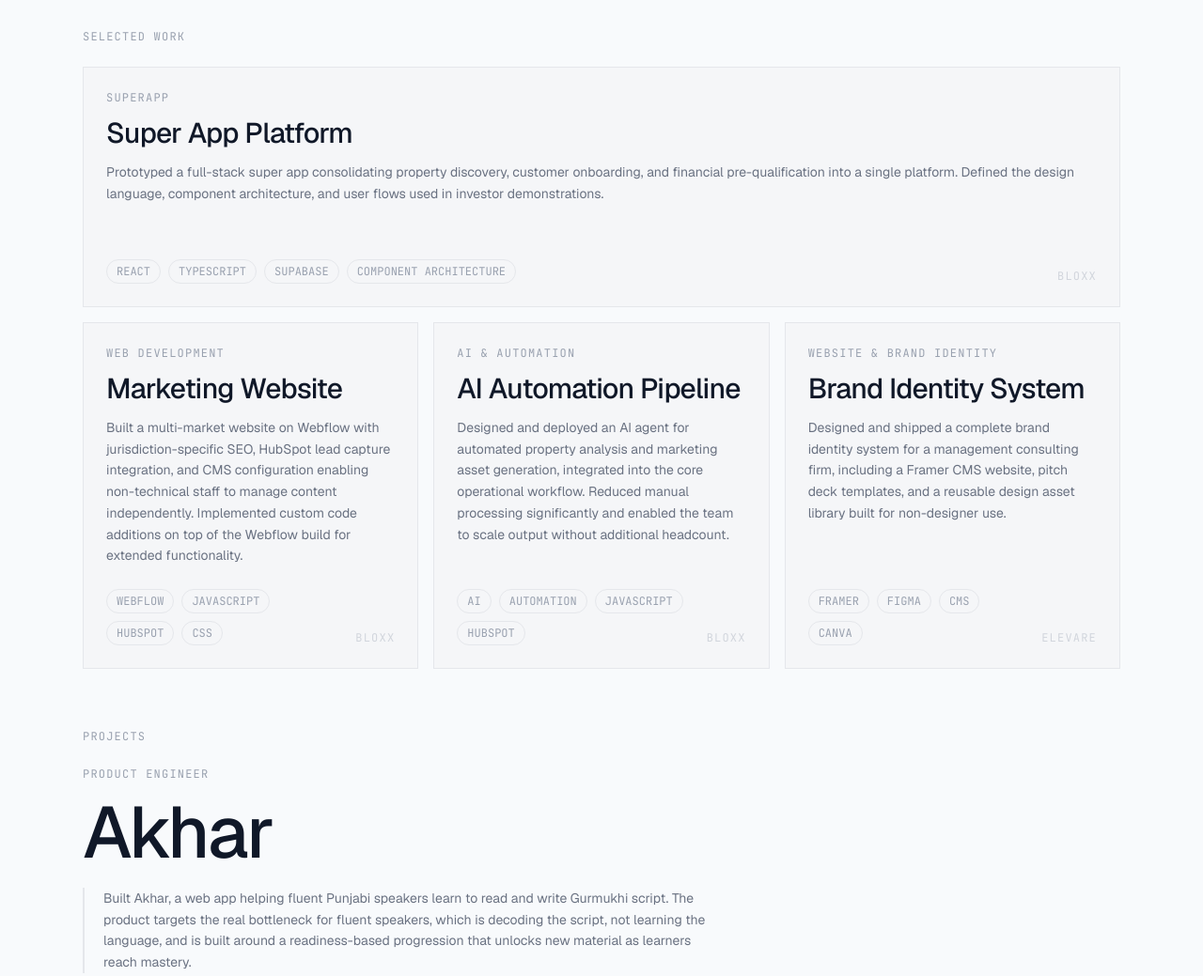
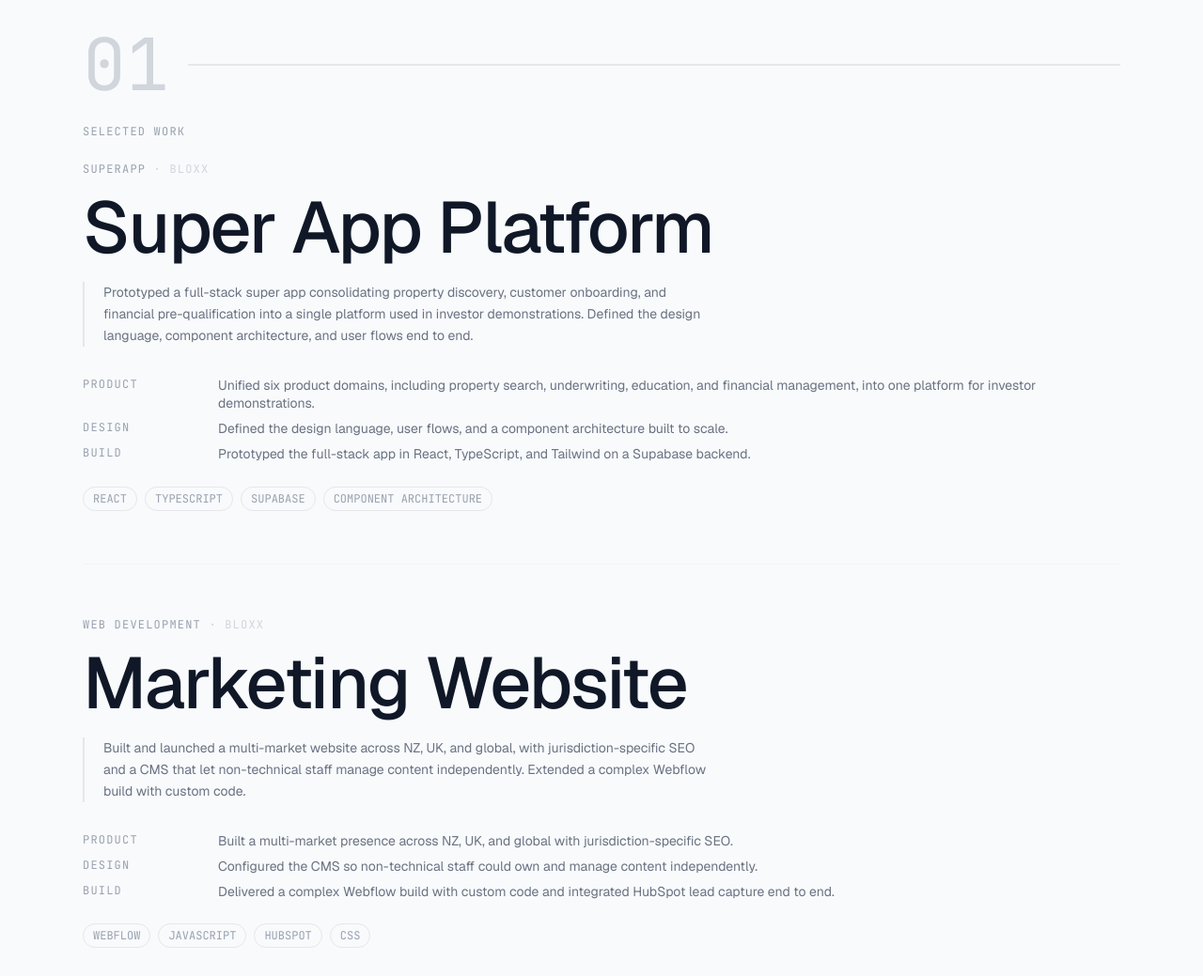
Before and after one commit to Ilknox/portfolio-website, an Astro site: page / in a window 1280 px wide. Shown: the part 720-1759 px from the top of the page at 94% size. Built offline with nearby package versions, Linux system fonts and the light colour scheme; Astro itself is replaced by a stand-in of ours.

Commit message:
Updated work projects section

```diff
--- a/src/components/App.tsx
+++ b/src/components/App.tsx
@@ -13,34 +13,55 @@ const NAV_ITEMS = [
 const PROJECTS = [
   {
     id: 'bloxx-superapp',
+    name: 'Super App Platform',
+    role: 'Superapp',
     company: 'BLOXX',
-    title: 'Super App Platform',
-    type: 'Superapp',
-    desc: 'Prototyped a full-stack super app consolidating property discovery, customer onboarding, and financial pre-qualification into a single platform. Defined the design language, component architecture, and user flows used in investor demonstrations.',
+    desc: 'Prototyped a full-stack super app consolidating property discovery, customer onboarding, and financial pre-qualification into a single platform used in investor demonstrations. Defined the design language, component architecture, and user flows end to end.',
+    highlights: [
+      { label: 'PRODUCT', text: 'Unified six product domains, including property search, underwriting, education, and financial management, into one platform for investor demonstrations.' },
+      { label: 'DESIGN',  text: 'Defined the design language, user flows, and a component architecture built to scale.' },
+      { label: 'BUILD',   text: 'Prototyped the full-stack app in React, TypeScript, and Tailwind on a Supabase backend.' },
+    ],
     tags: ['REACT', 'TYPESCRIPT', 'SUPABASE', 'COMPONENT ARCHITECTURE'],
   },
   {
     id: 'bloxx-website',
+    name: 'Marketing Website',
+    role: 'Web Development',
     company: 'BLOXX',
-    title: 'Marketing Website',
-    type: 'Web Development',
-    desc: 'Built a multi-market website on Webflow with jurisdiction-specific SEO, HubSpot lead capture integration, and CMS configuration enabling non-technical staff to manage content independently. Implemented custom code additions on top of the Webflow build for extended functionality.',
+    desc: 'Built and launched a multi-market website across NZ, UK, and global, with jurisdiction-specific SEO and a CMS that let non-technical staff manage content independently. Extended a complex Webflow build with custom code.',
+    highlights: [
+      { label: 'PRODUCT', text: 'Built a multi-market presence across NZ, UK, and global with jurisdiction-specific SEO.' },
+      { label: 'DESIGN',  text: 'Configured the CMS so non-technical staff could own and manage content independently.' },
+      { label: 'BUILD',   text: 'Delivered a complex Webflow build with custom code and integrated HubSpot lead capture end to end.' },
+    ],
     tags: ['WEBFLOW', 'JAVASCRIPT', 'HUBSPOT', 'CSS'],
   },
   {
     id: 'bloxx-ai',
+    name: 'AI Automation Pipeline',
+    role: 'AI & Automation',
     company: 'BLOXX',
-    title: 'AI Automation Pipeline',
-    type: 'AI & Automation',
-    desc: 'Designed and deployed an AI agent for automated property analysis and marketing asset generation, integrated into the core operational workflow. Reduced manual processing significantly and enabled the team to scale output without additional headcount.',
+    desc: 'Designed and deployed a two-stage pipeline that used AI to analyse properties and then auto-generate marketing assets from that analysis, integrated directly into the core operational workflow.',
+    highlights: [
+      { label: 'RESEARCH', text: 'Spoke with customers to understand where the value of property information sits, then shaped the pipeline output around what they actually needed.' },
+      { label: 'PRODUCT',  text: 'Targeted the manual property analysis and marketing production bottleneck slowing the core operational workflow.' },
+      { label: 'DESIGN',   text: 'Built a Figma template system that auto-populated marketing components from structured data, removing manual design work per property.' },
+      { label: 'BUILD',    text: 'Deployed a custom Google Gemini agent for property analysis, then piped its output through a structured data source into the Figma system to generate marketing assets end to end.' },
+    ],
     tags: ['AI', 'AUTOMATION', 'JAVASCRIPT', 'HUBSPOT'],
   },
   {
     id: 'elevare',
+    name: 'Brand Identity System',
+    role: 'Website & Brand Identity',
     company: 'Elevare',
-    title: 'Brand Identity System',
-    type: 'Website & Brand Identity',
     desc: 'Designed and shipped a complete brand identity system for a management consulting firm, including a Framer CMS website, pitch deck templates, and a reusable design asset library built for non-designer use.',
+    highlights: [
+      { label: 'PRODUCT', text: 'Gave a management consulting firm a coherent, self-manageable brand presence from scratch.' },
+      { label: 'DESIGN',  text: 'Created the full identity system, from website to pitch deck templates to letterhead.' },
+      { label: 'BUILD',   text: 'Shipped a Framer CMS website and a reusable design asset library built for non-designer use.' },
+    ],
     tags: ['FRAMER', 'FIGMA', 'CMS', 'CANVA'],
   },
 ];
@@ -91,12 +112,12 @@ const PERSONAL_PROJECTS = [
 
 const STACK_CATS = [
   { cat: 'Languages',        items: ['TypeScript', 'JavaScript', 'Python', 'SQL'] },
-  { cat: 'Frontend',         items: ['React', 'Next.js', 'Tailwind CSS', 'HTML', 'CSS'] },
-  { cat: 'Backend',          items: ['Node.js', 'PostgreSQL', 'GraphQL', 'Express'] },
-  { cat: 'Infrastructure',   items: ['Docker', 'AWS', 'Render', 'Vercel'] },
+  { cat: 'Frontend',         items: ['React', 'Next.js', 'Vite', 'Tailwind CSS', 'HTML', 'CSS'] },
+  { cat: 'Backend',          items: ['Node.js', 'NestJS', 'PostgreSQL', 'GraphQL', 'Express'] },
+  { cat: 'Infrastructure',   items: ['Supabase', 'Docker', 'AWS', 'Render', 'Vercel'] },
   { cat: 'Platforms',        items: ['HubSpot', 'Webflow', 'Wix', 'Framer'] },
   { cat: 'Design',           items: ['Figma', 'Adobe Photoshop', 'Adobe Premiere Pro', 'Adobe Firefly', 'Adobe Lightroom', 'Canva'] },
-  { cat: 'AI & Agentic',     items: ['Claude Code', 'Google Antigravity', 'Cursor', 'n8n'] },
+  { cat: 'AI & Agentic',     items: ['Claude Code', 'Google Gemini', 'Bolt', 'Cursor', 'n8n'] },
 ];
 
 const EXPERIENCE_PARENT = {
@@ -173,6 +194,7 @@ function Nav() {
           <div className="hidden md:flex items-center gap-8">
             <a href="#work" className="text-sm font-medium text-gray-400 hover:text-gray-900 transition-colors">Work</a>
             <a href="#projects" className="text-sm font-medium text-gray-400 hover:text-gray-900 transition-colors">Projects</a>
+            <a href="#stack" className="text-sm font-medium text-gray-400 hover:text-gray-900 transition-colors">Stack</a>
             <a href="#experience" className="text-sm font-medium text-gray-400 hover:text-gray-900 transition-colors">Experience</a>
           </div>
 
@@ -240,9 +262,10 @@ function Nav() {
           <p className="text-xs font-mono tracking-widest text-gray-300 uppercase mb-8">Navigation</p>
           <div className="flex flex-col gap-2">
             {[
-              { label: 'Work', href: '#work', delay: '0.12s' },
-              { label: 'Projects', href: '#projects', delay: '0.16s' },
-              { label: 'Experience', href: '#experience', delay: '0.2s' },
+              { label: 'Work',       href: '#work',       delay: '0.12s' },
+              { label: 'Projects',   href: '#projects',   delay: '0.16s' },
+              { label: 'Stack',      href: '#stack',      delay: '0.20s' },
+              { label: 'Experience', href: '#experience', delay: '0.24s' },
             ].map(({ label, href, delay }) => (
               <a
                 key={label}
@@ -326,7 +349,7 @@ function Hero() {
 }
 
 // ---------------------------------------------------------------------------
-// Bento grid
+// Shared primitives
 // ---------------------------------------------------------------------------
 
 function Chip({ label }: { label: string }) {
@@ -337,88 +360,34 @@ function Chip({ label }: { label: string }) {
   );
 }
 
-function ProjectCard({
-  project,
-  className = '',
-}: {
-  project: (typeof PROJECTS)[0];
-  className?: string;
-}) {
-  return (
-    <div
-      className={`border border-gray-200 bg-gray-100/50 p-6 flex flex-col justify-between gap-6 ${className}`}
-    >
-      <div>
-        <p className="text-xs font-mono tracking-widest text-gray-400 uppercase mb-3">
-          {project.type}
-        </p>
-        <h3 className="text-2xl md:text-3xl font-medium tracking-tight text-gray-900">
-          {project.title}
-        </h3>
-        <p className="mt-3 text-sm text-gray-500 leading-relaxed">{project.desc}</p>
-      </div>
-      <div className="flex items-end justify-between gap-4">
-        <div className="flex flex-wrap gap-2">
-          {project.tags.map(t => (
-            <Chip key={t} label={t} />
-          ))}
-        </div>
-        <span className="text-xs font-mono tracking-widest text-gray-300 uppercase shrink-0">
-          {project.company}
-        </span>
-      </div>
-    </div>
-  );
-}
+type ProjectEntry = {
+  id: string;
+  name: string;
+  role: string;
+  company?: string;
+  desc: string;
+  highlights: { label: string; text: string }[];
+  tags: string[];
+};
 
-function BentoGrid() {
-  return (
-    <section id="work" className="max-w-6xl mx-auto px-6 pb-16">
-      <p className="text-xs font-mono tracking-widest text-gray-400 uppercase mb-6">
-        Selected work
-      </p>
-
-      {/* Row 1: BLOXX SuperApp full width */}
-      <div className="mb-4">
-        <ProjectCard project={PROJECTS[0]} className="min-h-64" />
-      </div>
-
-      {/* Row 2: remaining three */}
-      <div className="grid grid-cols-1 md:grid-cols-3 gap-4">
-        <ProjectCard project={PROJECTS[1]} />
-        <ProjectCard project={PROJECTS[2]} />
-        <ProjectCard project={PROJECTS[3]} />
-      </div>
-    </section>
-  );
-}
-
-// ---------------------------------------------------------------------------
-// Personal projects
-// ---------------------------------------------------------------------------
-
-function ProjectRow({ project }: { project: (typeof PERSONAL_PROJECTS)[0] }) {
+function ProjectRow({ project }: { project: ProjectEntry }) {
   return (
     <div>
-      {/* Role label above both columns so name and desc start on the same plane */}
       <p className="text-xs font-mono tracking-widest text-gray-400 uppercase mb-4">
         {project.role}
+        {project.company && (
+          <span className="text-gray-300"> · {project.company}</span>
+        )}
       </p>
-
-      {/* Name */}
       <h3
         className="font-medium tracking-tight leading-none text-gray-900 mb-5"
         style={{ fontSize: 'clamp(3rem, 6vw, 5rem)' }}
       >
         {project.name}
       </h3>
-
-      {/* Description — left border signals this is the project summary */}
       <div className="border-l-2 border-gray-200 pl-5 mb-8 max-w-2xl">
         <p className="text-sm text-gray-500 leading-relaxed">{project.desc}</p>
       </div>
-
-      {/* Highlights + tags — full width */}
       <div className="flex flex-col gap-2 mb-6">
         {project.highlights.map(({ label, text }) => (
           <div key={label} className="flex gap-4">
@@ -438,16 +407,50 @@ function ProjectRow({ project }: { project: (typeof PERSONAL_PROJECTS)[0] }) {
   );
 }
 
+// ---------------------------------------------------------------------------
+// Selected work
+// ---------------------------------------------------------------------------
+
+function BentoGrid() {
+  return (
+    <section id="work" className="max-w-6xl mx-auto px-6 pb-28">
+      <div className="flex items-center gap-5 mb-6">
+        <p className="font-mono text-gray-300 leading-none shrink-0" style={{ fontSize: 'clamp(3rem, 6vw, 5rem)' }}>01</p>
+        <div className="flex-1 border-t-2 border-gray-200" />
+      </div>
+      <p className="text-xs font-mono tracking-widest text-gray-400 uppercase mb-6">
+        Selected work
+      </p>
+      <div>
+        {PROJECTS.map((project, i) => (
+          <div key={project.id}>
+            {i > 0 && <div className="border-t border-gray-100 my-10 md:my-14" />}
+            <ProjectRow project={project} />
+          </div>
+        ))}
+      </div>
+    </section>
+  );
+}
+
+// ---------------------------------------------------------------------------
+// Personal projects
+// ---------------------------------------------------------------------------
+
 function PersonalProjects() {
   return (
     <section id="projects" className="max-w-6xl mx-auto px-6 pb-16">
+      <div className="flex items-center gap-5 mb-6">
+        <p className="font-mono text-gray-300 leading-none shrink-0" style={{ fontSize: 'clamp(3rem, 6vw, 5rem)' }}>02</p>
+        <div className="flex-1 border-t-2 border-gray-200" />
+      </div>
       <p className="text-xs font-mono tracking-widest text-gray-400 uppercase mb-6">
         Projects
       </p>
       <div>
         {PERSONAL_PROJECTS.map((project, i) => (
           <div key={project.id}>
-            {i > 0 && <div className="border-t border-gray-100 my-16 md:my-24" />}
+            {i > 0 && <div className="border-t border-gray-100 my-10 md:my-14" />}
             <ProjectRow project={project} />
           </div>
         ))}
@@ -463,6 +466,10 @@ function PersonalProjects() {
 function Stack() {
   return (
     <section id="stack" className="max-w-6xl mx-auto px-6 pb-16">
+      <div className="flex items-center gap-5 mb-6">
+        <p className="font-mono text-gray-300 leading-none shrink-0" style={{ fontSize: 'clamp(3rem, 6vw, 5rem)' }}>03</p>
+        <div className="flex-1 border-t-2 border-gray-200" />
+      </div>
       <p className="text-xs font-mono tracking-widest text-gray-400 uppercase mb-6">
         Stack
       </p>
@@ -502,6 +509,10 @@ function Stack() {
 function Experience() {
   return (
     <section id="experience" className="max-w-6xl mx-auto px-6 pb-16">
+      <div className="flex items-center gap-5 mb-6">
+        <p className="font-mono text-gray-300 leading-none shrink-0" style={{ fontSize: 'clamp(3rem, 6vw, 5rem)' }}>04</p>
+        <div className="flex-1 border-t-2 border-gray-200" />
+      </div>
       <p className="text-xs font-mono tracking-widest text-gray-400 uppercase mb-6">
         Experience
       </p>
@@ -597,8 +608,8 @@ function Footer() {
           <div className="flex flex-col gap-2.5">
             {[
               { label: 'Work',       href: '#work' },
+              { label: 'Projects',   href: '#projects' },
               { label: 'Stack',      href: '#stack' },
-              { label: 'Projects',   href: '#projects' },
               { label: 'Experience', href: '#experience' },
             ].map(({ label, href }) => (
               <a key={label} href={href} className="text-sm text-gray-500 hover:text-gray-900 transition-colors w-fit">
```
